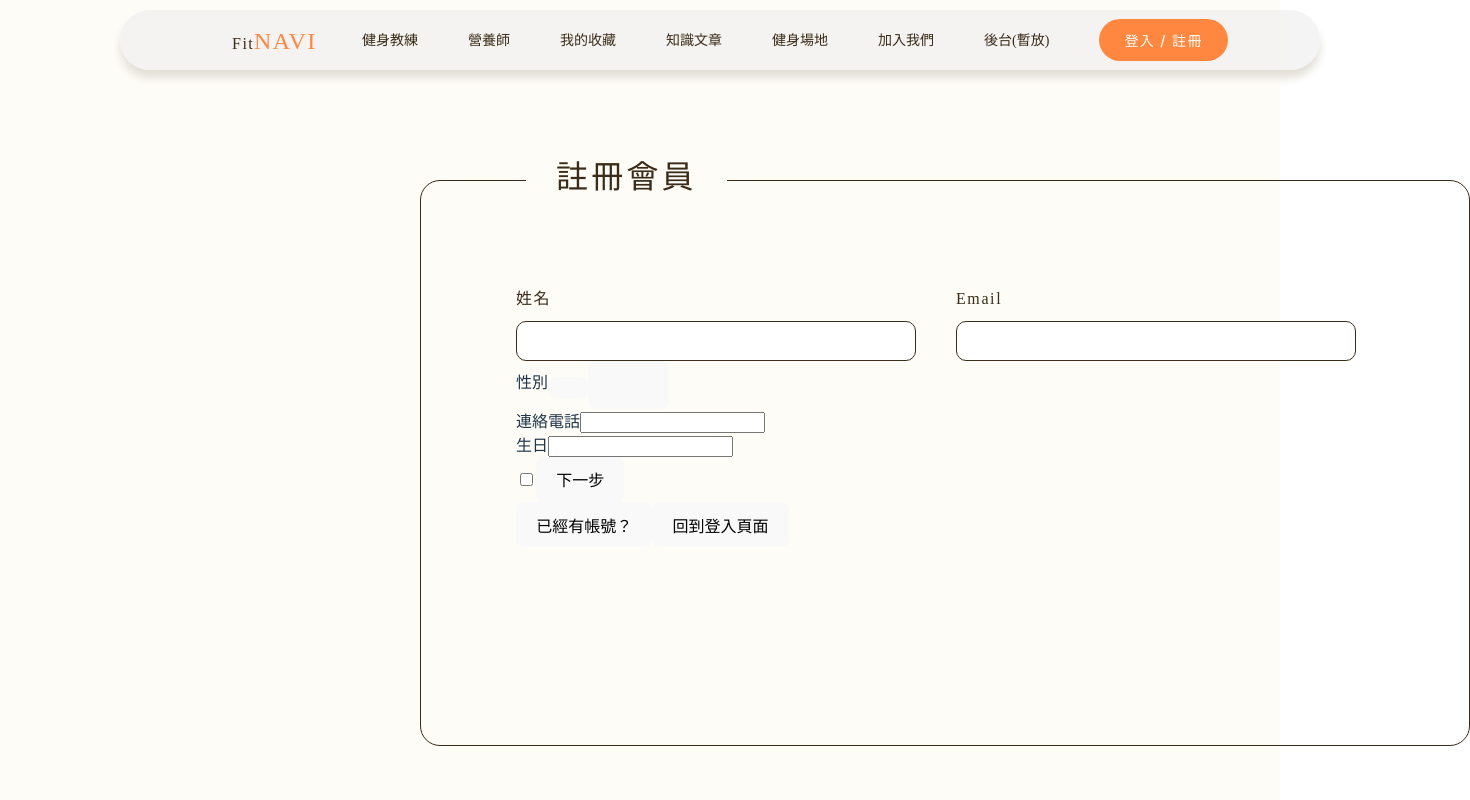
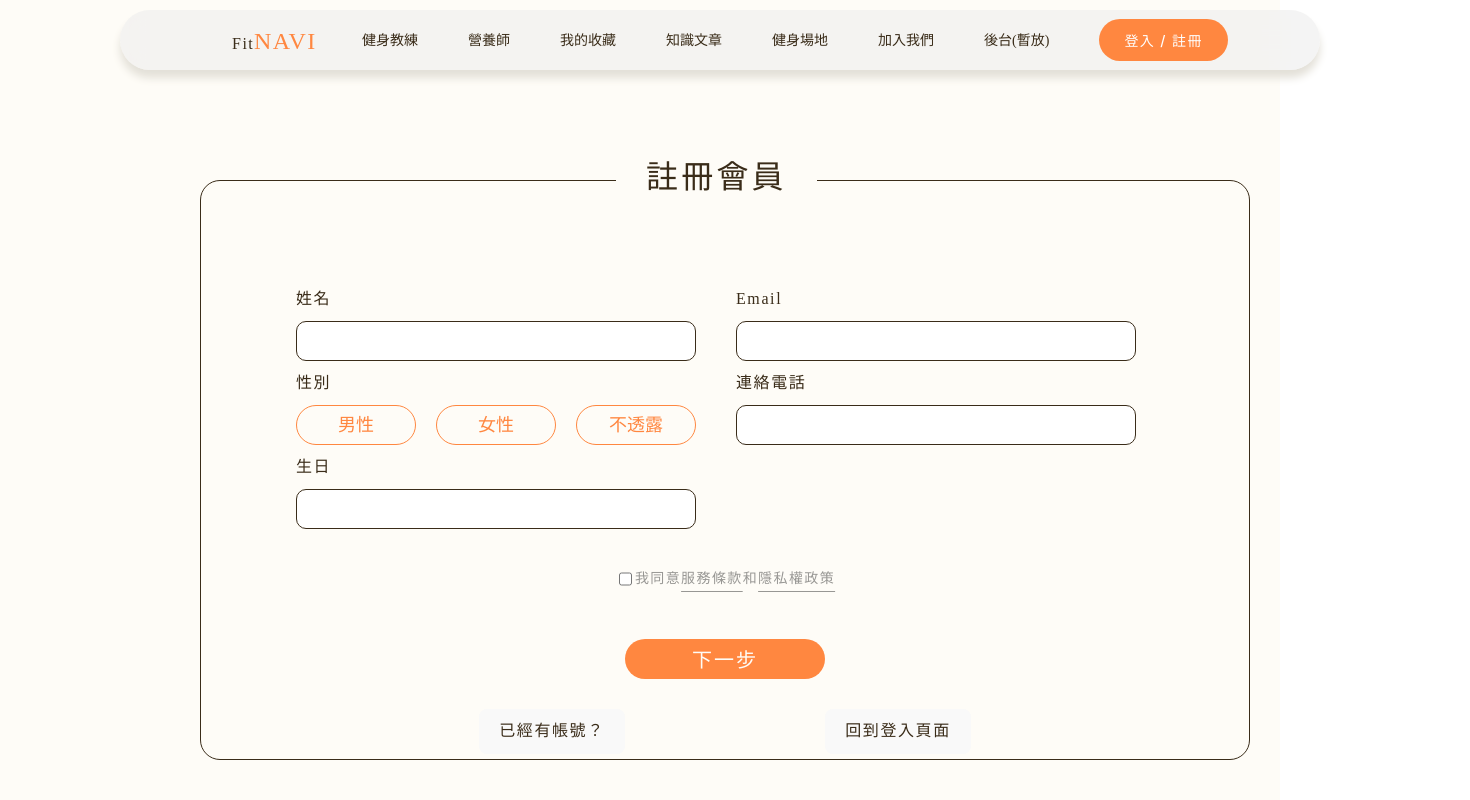
Before and after one commit to jodi0813/fitnaviTeam, a React (Vite) app: page /MemberSignup in a window 1280 px wide. Shown: the top 800 px of the page, 1470 px wide, since content can reach past the window. Built offline with nearby package versions, Linux system fonts and the light colour scheme.

Commit message:
註冊頁

```diff
--- a/src/fitnavi/MemberSignup/MemberSignup.jsx
+++ b/src/fitnavi/MemberSignup/MemberSignup.jsx
@@ -24,11 +24,16 @@ function MemberSignup() {
 
                     <div className='KeyinGenderTel'>
                         <div className='ChooseGender'>
-                            <label htmlFor="">性別</label>
-                            <button></button>
-                            <button>
-                                <button></button>
-                            </button>
+                            <div className='ChooseGender-label'>
+                               <label htmlFor="">性別</label>
+                            </div>
+
+                            <div className='ChooseGender-button'>
+                                <button>男性</button>
+                                <button>女性</button>
+                                <button>不透露</button>
+                            </div>
+
                         </div>
 
                         <div className='KeyinTel'>
@@ -44,8 +49,16 @@ function MemberSignup() {
 
                     <div className='TermsNext'>
                         <input type="checkbox" className='TermsNextCheck' />
+                        <span>我同意</span>
+                        <span className='serviceterm'>服務條款</span>
+                        <span>和</span>
+                        <span className='privateterm'>隱私權政策</span>
+                    </div>
+
+                    <div className='Signup-button'>
                         <button>下一步</button>
                     </div>
+
 
 
 
--- a/src/fitnavi/MemberSignup/MemberSignup.scss
+++ b/src/fitnavi/MemberSignup/MemberSignup.scss
@@ -17,14 +17,13 @@
     // padding: 60px 95px 50px 95px;
     gap: 10px;
     width: 1050px;
-    height: 566px;
-    margin-left: 420px;
-
+    height: 580px;
+    margin-left: 200px;
     border-radius: 20px;
     border: 0.8px solid var(--dark, #3A2C19);
 
 
-    form {
+    .MemberSignup-form {
 
         display: flex;
         flex-direction: column;
@@ -32,6 +31,7 @@
         align-items: flex-start;
         margin-left: 95px;
         margin-right: 95px;
+        // width: 100%;
 
         .MemberSignup-title {
             display: inline-flex;
@@ -40,7 +40,7 @@
             align-items: center;
             gap: 10px;
             position: relative;
-            left: 10px;
+            left: 320px;
             top: -40px;
 
             background: var(--white, #FEFCF7);
@@ -122,6 +122,224 @@
 
         }
 
+        .KeyinGenderTel {
+            margin-top: 10px;
+            display: flex;
+            flex-direction: row;
+            gap: 20px;
+
+            .ChooseGender {
+                display: flex;
+                flex-direction: column;
+                justify-content: flex-start;
+                align-items: flex-start;
+                gap: 10px;
+
+                .ChooseGender-label {
+                    color: var(--dark, #3A2C19);
+                    /* 段落/16 */
+                    font-family: "Noto Sans TC";
+                    font-size: 16px;
+                    font-style: normal;
+                    font-weight: 500;
+                    line-height: 150%;
+                    /* 24px */
+                    letter-spacing: 1.6px;
+                }
+
+                .ChooseGender-button {
+                    height: 40px;
+                    display: flex;
+                    flex-direction: row;
+                    justify-content: center;
+                    align-items: center;
+                    text-align: center;
+
+
+                    button {
+                        border-radius: 99px;
+                        border: 1px solid var(--primary, #FF8740);
+                        background: var(--white, #FEFCF7);
+                        margin-right: 20px;
+                        height: 40px;
+                        width: 120px;
+
+                        display: flex;
+                        justify-content: center;
+                        align-items: center;
+
+
+                        color: var(--primary, var(--primary, #FF8740));
+                        text-align: center;
+                        font-family: "Noto Sans TC";
+                        font-size: var(--fontsize-H3, 18px);
+                        font-style: normal;
+                        font-weight: 700;
+                        line-height: 150%;
+                        /* 27px */
+                    }
+
+                }
+
+
+
+            }
+
+            .KeyinTel {
+                display: flex;
+                flex-direction: column;
+                justify-content: flex-start;
+                align-items: flex-start;
+                gap: 10px;
+                margin-left: 0px;
+
+                label {
+                    color: var(--dark, #3A2C19);
+                    /* 段落/16 */
+                    font-family: "Noto Sans TC";
+                    font-size: 16px;
+                    font-style: normal;
+                    font-weight: 500;
+                    line-height: 150%;
+                    /* 24px */
+                    letter-spacing: 1.6px;
+                }
+
+                input {
+                    width: 400px;
+                    height: 40px;
+                    border-radius: 10px;
+                    border: 0.6px solid var(--dark, #3A2C19);
+                    background: #FFF;
+                }
+            }
+
+
+
+
+
+        }
+
+        .KeyinBirthday {
+            margin-top: 10px;
+            display: flex;
+            flex-direction: column;
+            gap: 10px;
+
+            label {
+                color: var(--dark, #3A2C19);
+                /* 段落/16 */
+                font-family: "Noto Sans TC";
+                font-size: 16px;
+                font-style: normal;
+                font-weight: 500;
+                line-height: 150%;
+                /* 24px */
+                letter-spacing: 1.6px;
+            }
+
+            input {
+                width: 400px;
+                height: 40px;
+                border-radius: 10px;
+                border: 0.6px solid var(--dark, #3A2C19);
+                background: #FFF;
+            }
+
+        }
+
+        .TermsNext {
+            display: flex;
+            flex-direction: row;
+            justify-content: center;
+            align-self: center;
+            margin-top: 40px;
+            margin-bottom: 50PX;
+
+            span {
+                color: var(--gray, #989794);
+                /* 段落/14 */
+                font-family: "Noto Sans TC";
+                font-size: 14px;
+                font-style: normal;
+                font-weight: 500;
+                line-height: 140%;
+                /* 19.6px */
+                letter-spacing: 1.4px;
+            }
+
+            span.serviceterm,
+            span.privateterm {
+                color: var(--gray, #989794);
+                /* 段落/14 */
+                font-family: "Noto Sans TC";
+                font-size: 14px;
+                font-style: normal;
+                font-weight: 500;
+                line-height: 140%;
+                letter-spacing: 1.4px;
+                text-decoration-line: underline;
+                text-decoration-style: solid;
+                text-decoration-skip-ink: auto;
+                text-decoration-thickness: auto;
+                text-underline-offset: 50%;
+                text-underline-position: from-font;
+
+            }
+        }
+
+        .Signup-button {
+            align-self: center;
+
+            button {
+                border-radius: 999px;
+                background: var(--primary, #FF8740);
+                display: flex;
+                flex-direction: row;
+                width: 200px;
+                height: 40px;
+                justify-content: center;
+                align-items: center;
+                gap: 10px;
+
+                color: var(--white, var(--white, #FEFCF7));
+                text-align: center;
+                /* heading/標題4/Bold */
+                font-family: "Noto Sans TC";
+                font-size: 20px;
+                font-style: normal;
+                font-weight: 700;
+                line-height: normal;
+                letter-spacing: 2px;
+            }
+
+        }
+
+        .MemberSignup-option {
+            margin-top: 30px;
+            display: flex;
+            flex-direction: row;
+            justify-content: center;
+            align-items: center;
+            gap: 200px;
+            width: 100%;
+
+
+            button {
+                color: var(--dark, #3A2C19);
+                /* 段落/16 */
+                font-family: "Noto Sans TC";
+                font-size: 16px;
+                font-style: normal;
+                font-weight: 500;
+                line-height: 150%;
+                /* 24px */
+                letter-spacing: 1.6px;
+            }
+        }
+
+
+
     }
 
 
```
